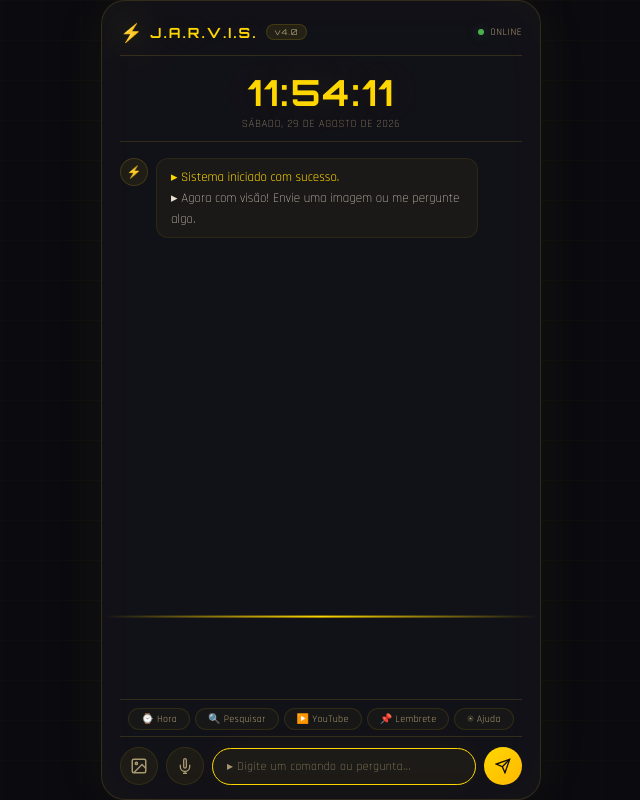
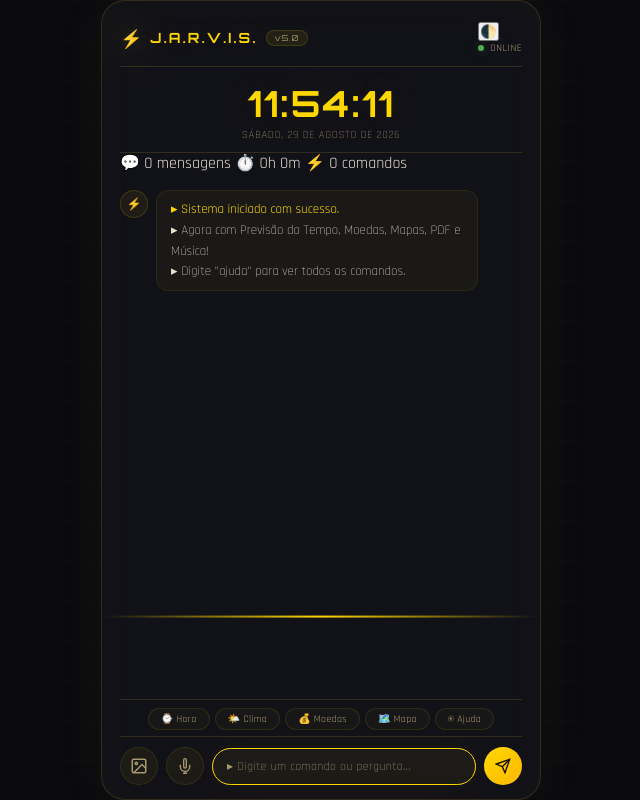
Before and after one commit to antonyjefferson2011/jarvis-assistent, a plain HTML site: page index.html in a window 1280 px wide. Shown: the whole page, without its empty margins (319-959 px from the left). Drawn offline with nearby package versions, Linux system fonts and the light colour scheme.

Commit message:
Revise index.html for new features and layout
Updated the HTML structure to include new features such as weather, currency, maps, PDF handling, and music player. Enhanced the header with a theme toggle button and added statistics display.

```diff
--- a/index.html
+++ b/index.html
@@ -8,19 +8,27 @@
     <link rel="manifest" href="manifest.json">
     <link rel="icon" href="icon.png" type="image/png">
     <link href="https://fonts.googleapis.com/css2?family=Orbitron:wght@400;700;900&family=Rajdhani:wght@300;400;600;700&display=swap" rel="stylesheet">
+    <!-- Leaflet para Mapas -->
+    <link rel="stylesheet" href="https://unpkg.com/leaflet@1.9.4/dist/leaflet.css" />
+    <script src="https://unpkg.com/leaflet@1.9.4/dist/leaflet.js"></script>
+    <!-- PDF.js -->
+    <script src="https://cdnjs.cloudflare.com/ajax/libs/pdf.js/3.11.174/pdf.min.js"></script>
 </head>
 <body>
-    <div class="container">
+    <div class="container" id="app">
         <!-- ===== Cabeçalho ===== -->
         <header>
             <div class="logo">
                 <span class="icon">⚡</span>
                 <span class="title">J.A.R.V.I.S.</span>
-                <span class="version">v4.0</span>
+                <span class="version">v5.0</span>
             </div>
-            <div class="status" id="status-indicator">
-                <span class="dot"></span>
-                <span class="status-text">Online</span>
+            <div class="header-actions">
+                <button id="theme-toggle" onclick="toggleTheme()" title="Alternar tema">🌓</button>
+                <div class="status" id="status-indicator">
+                    <span class="dot"></span>
+                    <span class="status-text">Online</span>
+                </div>
             </div>
         </header>
 
@@ -33,13 +41,21 @@
             <div id="date">00/00/0000</div>
         </div>
 
+        <!-- ===== Estatísticas ===== -->
+        <div class="stats-bar" id="stats-bar">
+            <span id="msg-count">💬 0 mensagens</span>
+            <span id="session-time">⏱️ 0h 0m</span>
+            <span id="commands-used">⚡ 0 comandos</span>
+        </div>
+
         <!-- ===== Chat ===== -->
         <div class="chat-section" id="chat">
             <div class="message bot">
                 <div class="avatar">⚡</div>
                 <div class="bubble">
                     <span class="greeting">▸ Sistema iniciado com sucesso.</span><br>
-                    ▸ Agora com visão! Envie uma imagem ou me pergunte algo.
+                    ▸ Agora com Previsão do Tempo, Moedas, Mapas, PDF e Música!<br>
+                    ▸ Digite "ajuda" para ver todos os comandos.
                 </div>
             </div>
         </div>
@@ -47,23 +63,22 @@
         <!-- ===== Comandos Rápidos ===== -->
         <div class="quick-commands">
             <button onclick="executarComando('hora')">⌚ Hora</button>
-            <button onclick="executarComando('pesquisar')">🔍 Pesquisar</button>
-            <button onclick="executarComando('abrir youtube')">▶️ YouTube</button>
-            <button onclick="executarComando('lembrete')">📌 Lembrete</button>
+            <button onclick="executarComando('clima sp')">🌤️ Clima</button>
+            <button onclick="executarComando('cotação')">💰 Moedas</button>
+            <button onclick="executarComando('mapa')">🗺️ Mapa</button>
             <button onclick="executarComando('ajuda')">⍟ Ajuda</button>
         </div>
 
-        <!-- ===== Input + Upload ===== -->
+        <!-- ===== Input + Uploads ===== -->
         <div class="input-section">
-            <!-- Botão de upload de imagem -->
-            <button id="upload-btn" onclick="document.getElementById('fileInput').click()" title="Enviar imagem">
+            <button id="upload-btn" onclick="document.getElementById('fileInput').click()" title="Enviar imagem ou PDF">
                 <svg width="20" height="20" viewBox="0 0 24 24" fill="none" stroke="currentColor" stroke-width="2">
                     <rect x="3" y="3" width="18" height="18" rx="2" ry="2"/>
                     <circle cx="8.5" cy="8.5" r="1.5"/>
                     <polyline points="21 15 16 10 5 21"/>
                 </svg>
             </button>
-            <input type="file" id="fileInput" accept="image/*" style="display:none" onchange="enviarImagem(event)">
+            <input type="file" id="fileInput" accept="image/*,.pdf" style="display:none" onchange="enviarArquivo(event)">
 
             <button id="mic-btn" onclick="toggleMic()" title="Comando de voz">
                 <svg width="20" height="20" viewBox="0 0 24 24" fill="none" stroke="currentColor" stroke-width="2">
@@ -83,6 +98,15 @@
                 </svg>
             </button>
         </div>
+
+        <!-- ===== Player de Música (oculto) ===== -->
+        <div id="music-player" style="display:none; margin-top: 8px; padding: 8px; background: rgba(255,215,0,0.05); border-radius: 8px; border: 1px solid rgba(255,215,0,0.1);">
+            <div style="display:flex; justify-content:space-between; align-items:center;">
+                <span id="music-title" style="font-size:12px; color: var(--text-secondary);">▶️ Nenhuma música tocando</span>
+                <button onclick="fecharPlayer()" style="background:none; border:none; color:var(--text-secondary); cursor:pointer;">✕</button>
+            </div>
+            <div id="youtube-player"></div>
+        </div>
     </div>
 
     <script src="script.js"></script>
```
